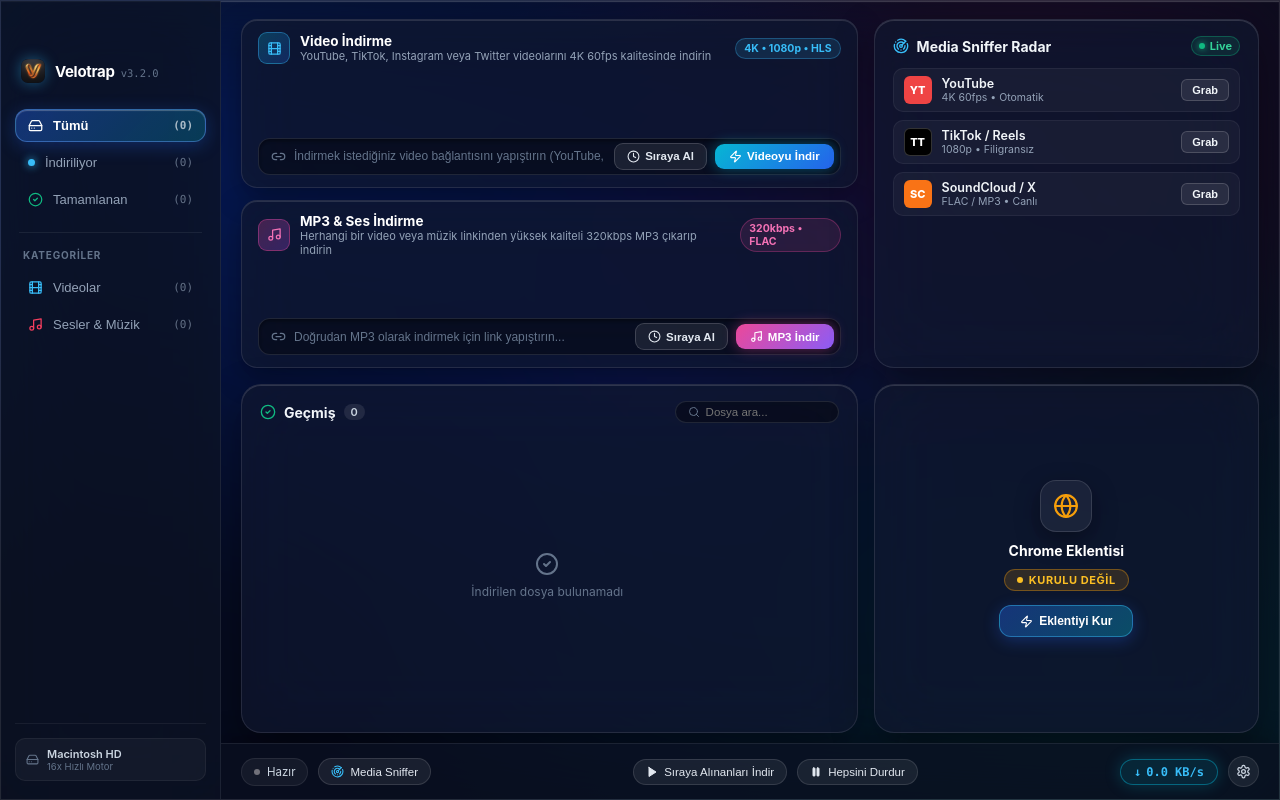
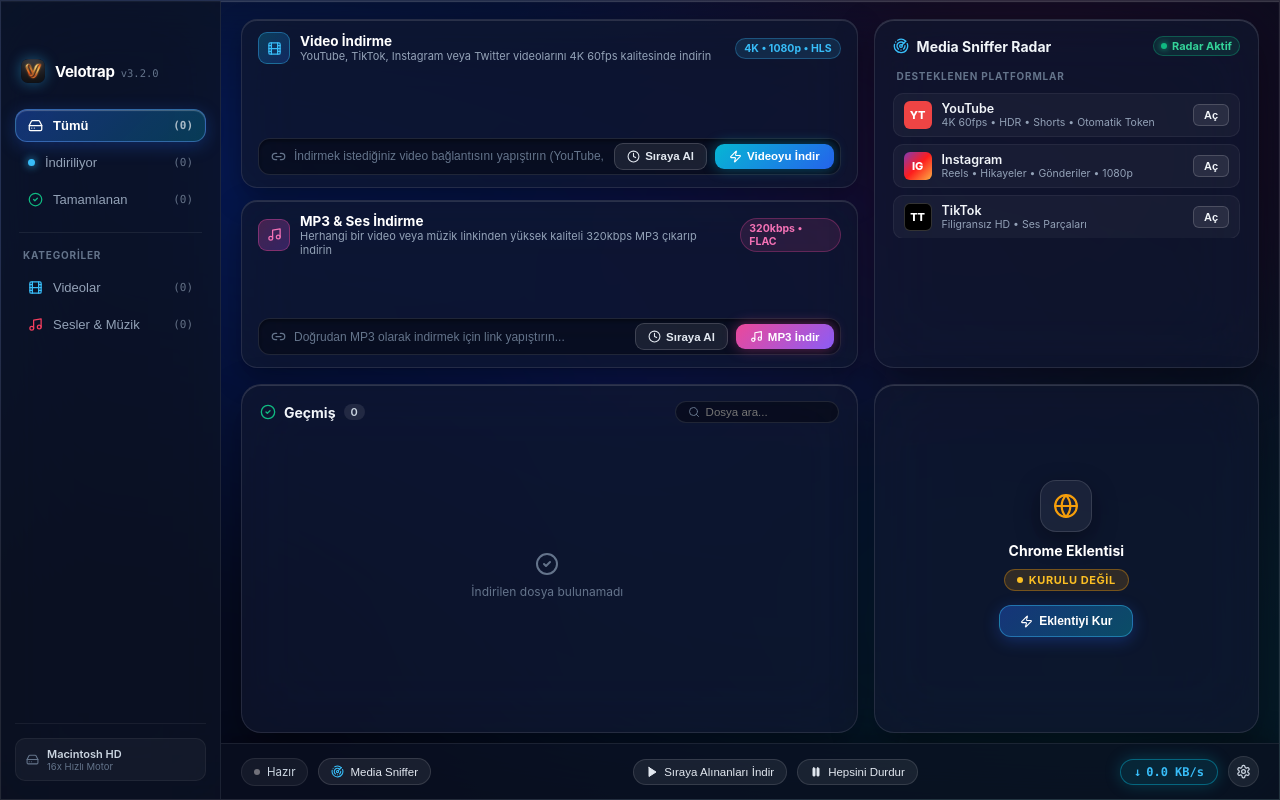
Before and after one commit to EmreYalcn/velotrap, a React (Vite) app: page / in a window 1280 px wide. Built offline with nearby package versions, Linux system fonts and the light colour scheme.

Commit message:
feat(ui): display all supported platforms in Media Sniffer Radar

```diff
--- a/package.json
+++ b/package.json
@@ -1,6 +1,6 @@
 {
   "name": "velotrap",
-  "version": "3.1.22",
+  "version": "3.1.23",
   "description": "Velotrap - High-Speed Multi-Threaded Download Manager & Universal Video/Audio Grabber",
   "main": "dist-electron/main.js",
   "scripts": {
--- a/src/App.tsx
+++ b/src/App.tsx
@@ -516,13 +516,16 @@ export function App() {
                 </div>
                 <div className="radar-live-tag">
                   <span className="live-pulse-dot" />
-                  <span>Live</span>
+                  <span>{sniffedItems.length > 0 ? `${sniffedItems.length} Canlı Akış` : 'Radar Aktif'}</span>
                 </div>
               </div>
 
+              {/* Supported Platforms & Live Captured Streams Deck */}
               <div className="sniffer-items-list">
-                {sniffedItems.length > 0 ? (
-                  sniffedItems.slice(0, 4).map((sItem) => (
+                {sniffedItems.length > 0 && (
+                  <div className="snif-stream-group">
+                    <div className="snif-sub-label">YAKALANAN CANLI AKIŞLAR</div>
+                    {sniffedItems.slice(0, 3).map((sItem) => (
                       <div key={sItem.id} className="snif-row-tile">
                         <div className="snif-tile-icon">
                           {sItem.url.includes('youtube') || sItem.pageUrl.includes('youtube') ? (
@@ -558,14 +561,19 @@ export function App() {
                           Grab
                         </button>
                       </div>
-                  ))
-                ) : (
-                  <>
+                    ))}
+                  </div>
+                )}
+
+                <div className="snif-stream-group">
+                  <div className="snif-sub-label">DESTEKLENEN PLATFORMLAR</div>
+
+                  {/* 1. YouTube */}
                   <div className="snif-row-tile">
                     <div className="snif-tile-icon badge-yt">YT</div>
                     <div className="snif-tile-text">
                       <div className="snif-name">YouTube</div>
-                        <div className="snif-spec">4K 60fps • Otomatik</div>
+                      <div className="snif-spec">4K 60fps • HDR • Shorts • Otomatik Token</div>
                     </div>
                     <button
                       className="liquid-btn-grab"
@@ -574,14 +582,16 @@ export function App() {
                         setShowVideoModal(true);
                       }}
                     >
-                        Grab
+                      Aç
                     </button>
                   </div>
+
+                  {/* 2. Instagram */}
                   <div className="snif-row-tile">
-                      <div className="snif-tile-icon badge-tt">TT</div>
+                    <div className="snif-tile-icon badge-ig">IG</div>
                     <div className="snif-tile-text">
-                        <div className="snif-name">TikTok / Reels</div>
-                        <div className="snif-spec">1080p • Filigransız</div>
+                      <div className="snif-name">Instagram</div>
+                      <div className="snif-spec">Reels • Hikayeler • Gönderiler • 1080p</div>
                     </div>
                     <button
                       className="liquid-btn-grab"
@@ -590,14 +600,52 @@ export function App() {
                         setShowVideoModal(true);
                       }}
                     >
-                        Grab
+                      Aç
                     </button>
                   </div>
+
+                  {/* 3. TikTok */}
+                  <div className="snif-row-tile">
+                    <div className="snif-tile-icon badge-tt">TT</div>
+                    <div className="snif-tile-text">
+                      <div className="snif-name">TikTok</div>
+                      <div className="snif-spec">Filigransız HD • Ses Parçaları</div>
+                    </div>
+                    <button
+                      className="liquid-btn-grab"
+                      onClick={() => {
+                        setModalInitialUrl('');
+                        setShowVideoModal(true);
+                      }}
+                    >
+                      Aç
+                    </button>
+                  </div>
+
+                  {/* 4. Twitter / X */}
+                  <div className="snif-row-tile">
+                    <div className="snif-tile-icon badge-x">𝕏</div>
+                    <div className="snif-tile-text">
+                      <div className="snif-name">Twitter / 𝕏</div>
+                      <div className="snif-spec">Maksimum Çözünürlük • GIF & Video</div>
+                    </div>
+                    <button
+                      className="liquid-btn-grab"
+                      onClick={() => {
+                        setModalInitialUrl('');
+                        setShowVideoModal(true);
+                      }}
+                    >
+                      Aç
+                    </button>
+                  </div>
+
+                  {/* 5. SoundCloud */}
                   <div className="snif-row-tile">
                     <div className="snif-tile-icon badge-sc">SC</div>
                     <div className="snif-tile-text">
-                        <div className="snif-name">SoundCloud / X</div>
-                        <div className="snif-spec">FLAC / MP3 • Canlı</div>
+                      <div className="snif-name">SoundCloud</div>
+                      <div className="snif-spec">320kbps MP3 • Orijinal FLAC / WAV</div>
                     </div>
                     <button
                       className="liquid-btn-grab"
@@ -606,14 +654,83 @@ export function App() {
                         setShowConverterModal(true);
                       }}
                     >
-                        Grab
+                      Aç
                     </button>
                   </div>
-                  </>
-                )}
+
+                  {/* 6. Facebook */}
+                  <div className="snif-row-tile">
+                    <div className="snif-tile-icon badge-fb">FB</div>
+                    <div className="snif-tile-text">
+                      <div className="snif-name">Facebook</div>
+                      <div className="snif-spec">Watch Videoları • Reels • 1080p</div>
+                    </div>
+                    <button
+                      className="liquid-btn-grab"
+                      onClick={() => {
+                        setModalInitialUrl('');
+                        setShowVideoModal(true);
+                      }}
+                    >
+                      Aç
+                    </button>
+                  </div>
+
+                  {/* 7. Twitch */}
+                  <div className="snif-row-tile">
+                    <div className="snif-tile-icon badge-tw">TW</div>
+                    <div className="snif-tile-text">
+                      <div className="snif-name">Twitch</div>
+                      <div className="snif-spec">Klipler • VOD Geçmiş Yayınlar 1080p60</div>
+                    </div>
+                    <button
+                      className="liquid-btn-grab"
+                      onClick={() => {
+                        setModalInitialUrl('');
+                        setShowVideoModal(true);
+                      }}
+                    >
+                      Aç
+                    </button>
+                  </div>
+
+                  {/* 8. Vimeo */}
+                  <div className="snif-row-tile">
+                    <div className="snif-tile-icon badge-vm">VM</div>
+                    <div className="snif-tile-text">
+                      <div className="snif-name">Vimeo</div>
+                      <div className="snif-spec">4K / 2K Pro Medya Akışları</div>
+                    </div>
+                    <button
+                      className="liquid-btn-grab"
+                      onClick={() => {
+                        setModalInitialUrl('');
+                        setShowVideoModal(true);
+                      }}
+                    >
+                      Aç
+                    </button>
+                  </div>
+
+                  {/* 9. Evrensel Web HLS / M3U8 */}
+                  <div className="snif-row-tile">
+                    <div className="snif-tile-icon badge-hls">HLS</div>
+                    <div className="snif-tile-text">
+                      <div className="snif-name">Tüm Web Siteleri (HLS / m3u8)</div>
+                      <div className="snif-spec">Dizi / Film / Canlı Yayın Segment Birleştirici</div>
+                    </div>
+                    <button
+                      className="liquid-btn-grab"
+                      onClick={() => {
+                        setShowSnifferModal(true);
+                      }}
+                    >
+                      Aç
+                    </button>
                   </div>
                 </div>
-
+              </div>
+            </div>
             {/* Bottom-Left: Downloaded Files Card with Search & Folder/Trash actions */}
             <div className="liquid-card downloaded-files-card">
               <div className="liquid-card-header">
--- a/src/styles.css
+++ b/src/styles.css
@@ -3513,3 +3513,48 @@ html,
   color: #ffffff;
   transform: translateY(-1px);
 }
+
+/* Additional Platform Badges & Sniffer Scroll */
+.snif-stream-group {
+  display: flex;
+  flex-direction: column;
+  gap: 7px;
+  margin-bottom: 8px;
+}
+
+.snif-sub-label {
+  font-size: 10px;
+  font-weight: 700;
+  letter-spacing: 0.08em;
+  color: #64748b;
+  padding: 2px 4px 4px 4px;
+}
+
+.badge-ig {
+  background: linear-gradient(135deg, #833ab4, #fd1d1d, #fcb045);
+}
+
+.badge-x {
+  background: #000000;
+  border: 1px solid rgba(255, 255, 255, 0.25);
+  font-family: serif;
+  font-weight: 900;
+}
+
+.badge-fb {
+  background: #1877f2;
+}
+
+.badge-tw {
+  background: #9146ff;
+}
+
+.badge-vm {
+  background: #1ab7ea;
+}
+
+.badge-hls {
+  background: linear-gradient(135deg, #059669, #0284c7);
+  font-size: 9px;
+  font-weight: 900;
+}
```
Also changed, not shown: browser-extension/manifest.json. Lines whose indentation alone changed are shown as unchanged.
